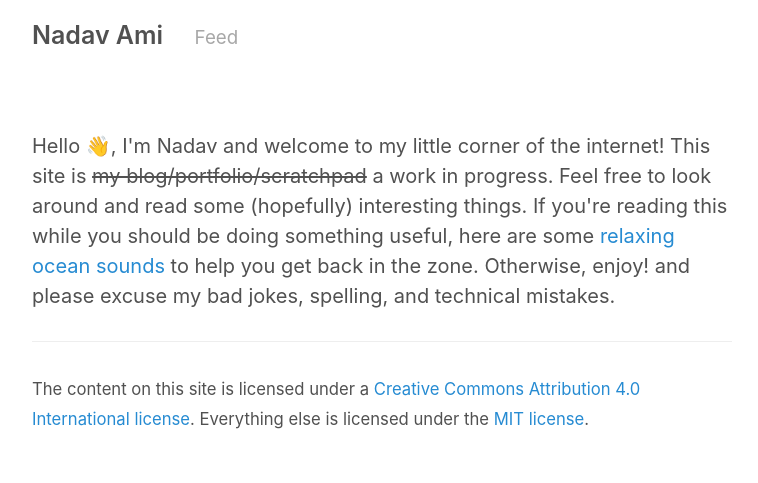
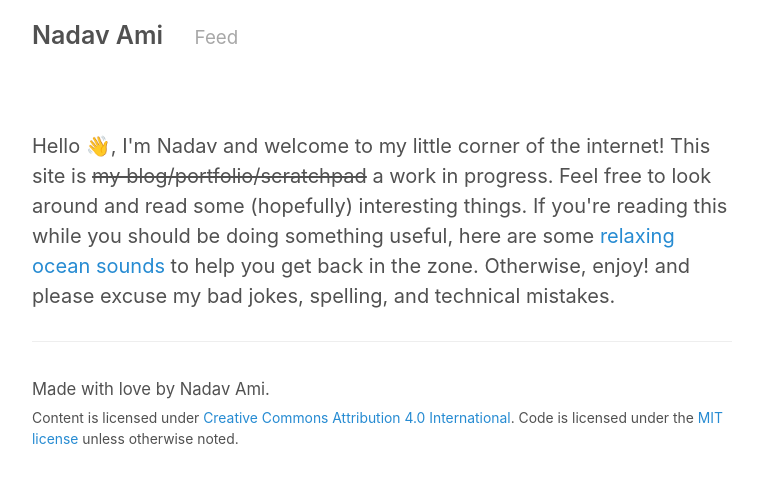
Before and after one commit to nadavami/nadavami.github.io, a Jekyll site: the page built from index.html, in a window 1280 px wide. Shown: the top 483 px of the page, without its empty margins (258-1016 px from the left). Built offline with Jekyll 4.4.1, drawn with Linux system fonts in a browser that asks for light colours; the list of posts is cut into pages by our own code.

Commit message:
Update footer style and license text

```diff
--- a/_includes/footer.html
+++ b/_includes/footer.html
@@ -1,6 +1,9 @@
-<footer class="footer">
+<footer>
   <hr/>
   <small>
-    The content on this site is licensed under a <a href="https://creativecommons.org/licenses/by/4.0/" title="CC BY 4.0">Creative Commons Attribution 4.0 International license</a>. Everything else is licensed under the <a href="https://opensource.org/licenses/MIT">MIT license</a>.
+    Made with love by Nadav Ami.<br>
+    <small class="license">
+      Content is licensed under <a href="https://creativecommons.org/licenses/by/4.0/" title="CC BY 4.0">Creative Commons Attribution 4.0 International</a>. Code is licensed under the <a href="https://opensource.org/licenses/MIT">MIT license</a> unless otherwise noted.
+    </small>
   </small>
 </footer>
--- a/_sass/_layout.scss
+++ b/_sass/_layout.scss
@@ -13,3 +13,8 @@
 footer {
   margin-bottom: 2rem;
 }
+
+footer .license {
+  display: inline-block;
+  margin-top: 0.25rem;
+}
```
